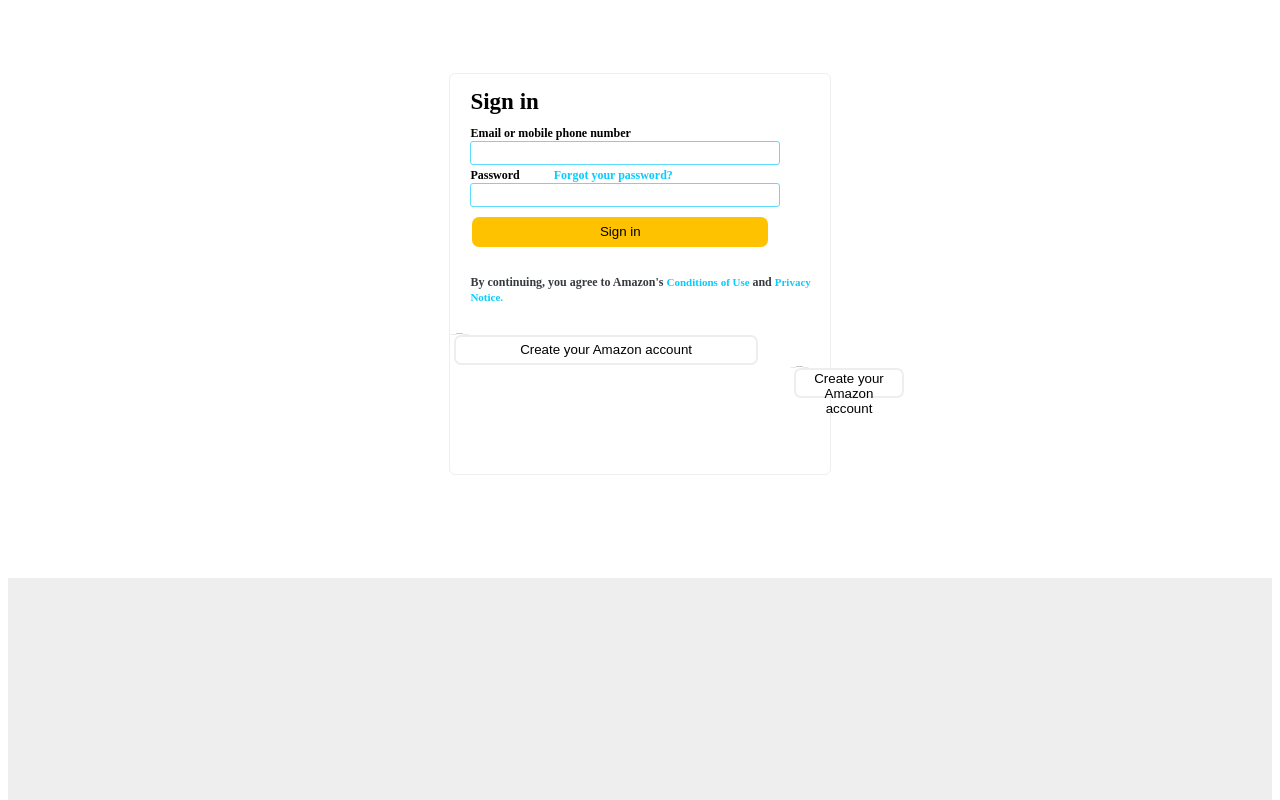
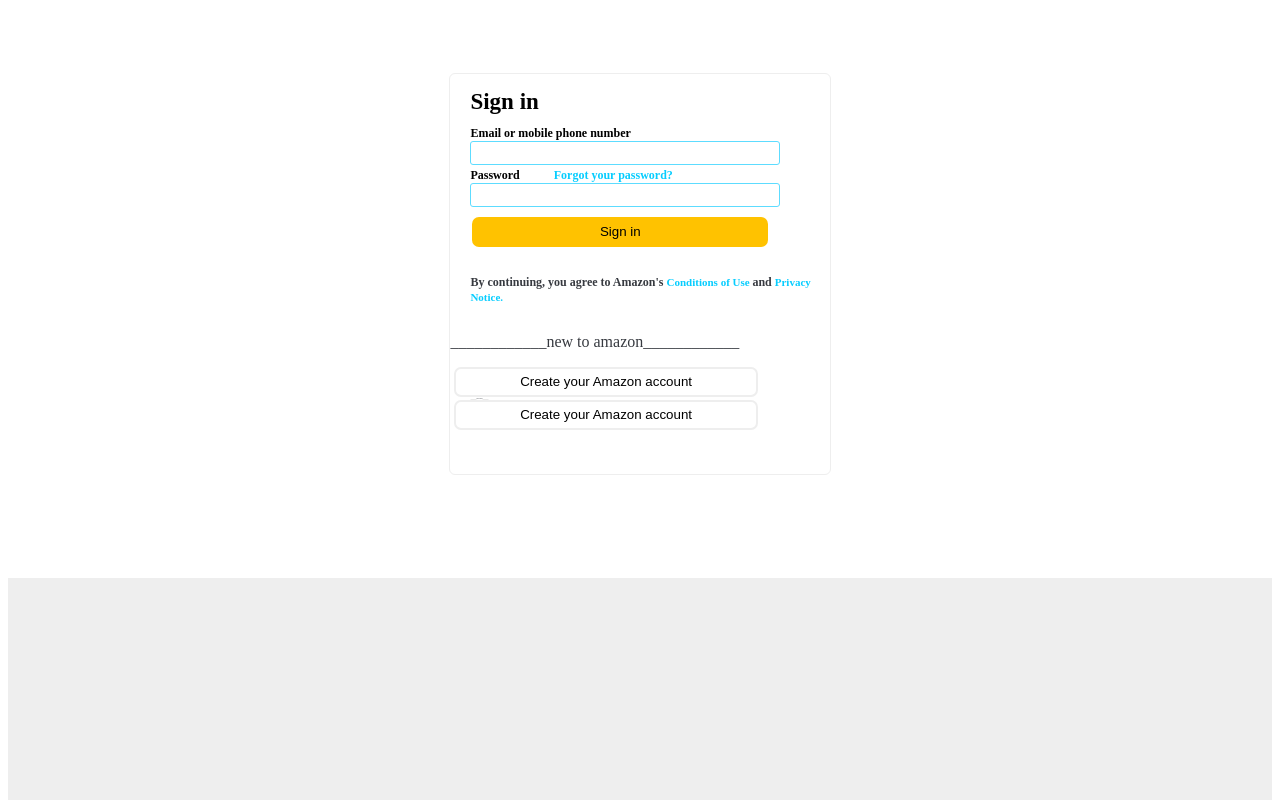
Before and after one commit to 75ShubhamSonar/returns-order, a plain HTML site: page index.html in a window 1280 px wide. Shown: the top 800 px of the page. Drawn offline with Linux system fonts and the light colour scheme; a small style sheet from the web is missing.

Commit message:
Update style.css

```diff
--- a/style.css
+++ b/style.css
@@ -45,9 +45,7 @@ font-size:12px;
 color:#373A40;
 margin-left:20px;
 }
-.inner p{
-     font-size:1px;
-}
+
 .inner a{
 color:#06CDFF;
 text-decoration:none;
@@ -72,10 +70,9 @@ height:20px;
 border-radius:3px;
 border:1.2px solid #5ddcff;
 }
-.new-to-amazon{
-width:36%;
-height:80px;
-margin-left:340px;
+#new-to-amazon{
+font-size:1px;
+margin-left:20px;
 }
 
 
```
